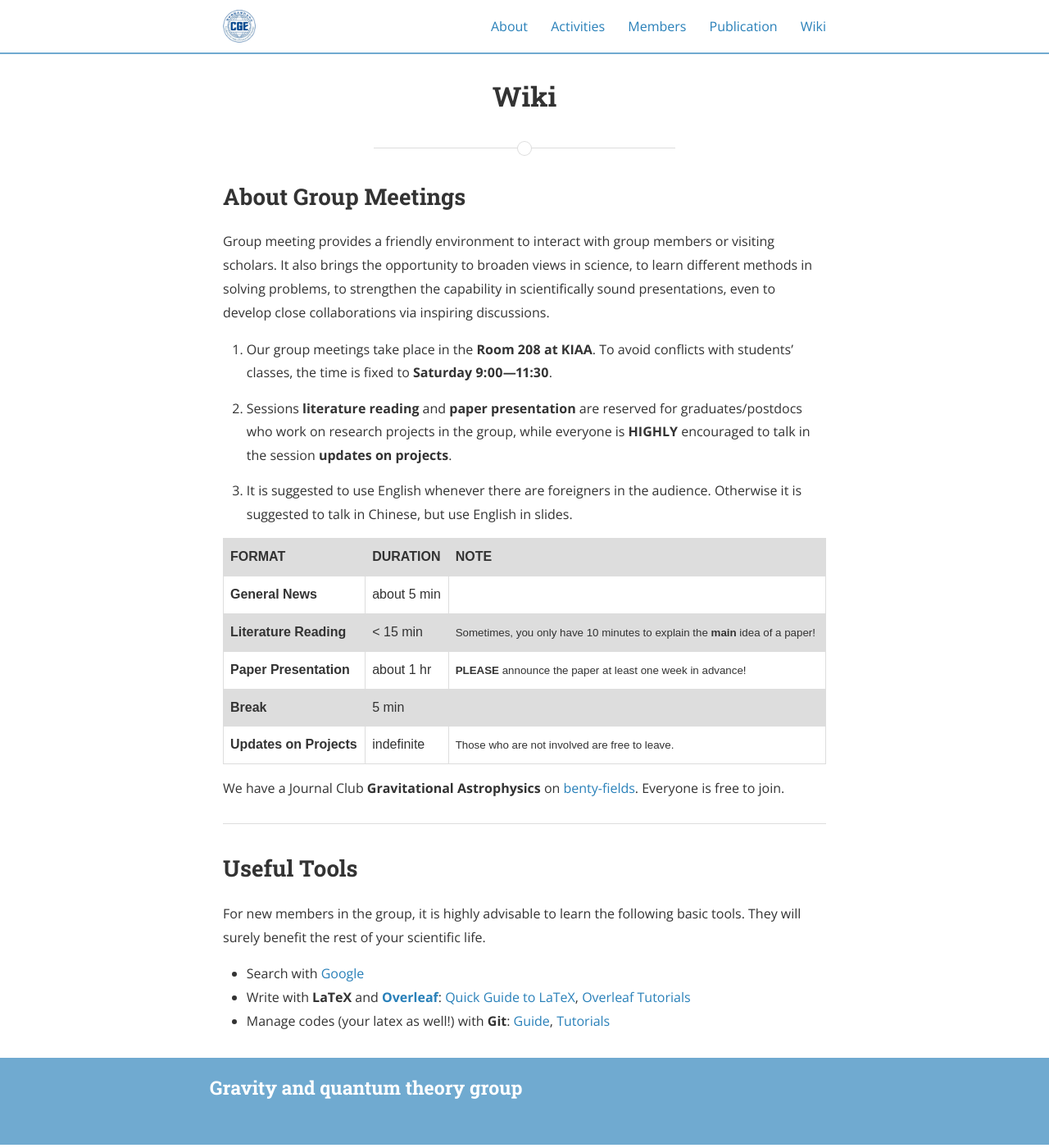
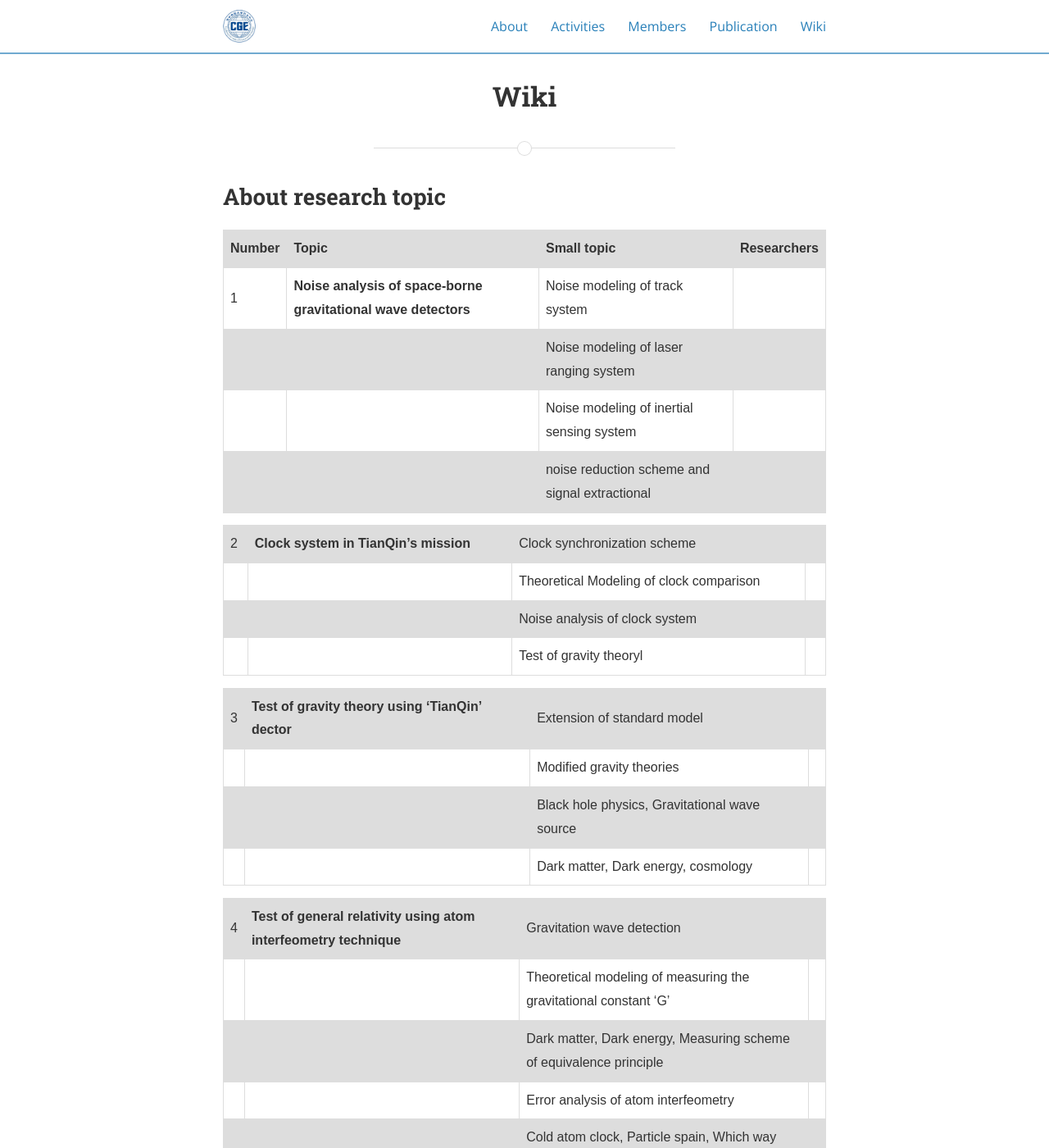
Before and after one commit to gravity-group/gravity-group.github.io, a Jekyll site: the page built from wiki.md, in a window 1280 px wide and 1400 px high. Shown: the whole window at 82% size. Built offline with Jekyll 4.4.1, drawn with Linux system fonts in a browser that asks for light colours; nearby versions of some CDN libraries.

Commit message:
wiki researcn topic

```diff
--- a/wiki.md
+++ b/wiki.md
@@ -21,6 +21,30 @@ tr:nth-child(odd) {
   background-color: #dddddd;
 }
 </style>
+
+## About research topic
+
+| **Number** | **Topic** | **Small topic** | **Researchers** |
+|1| **Noise analysis of space-borne gravitational wave detectors** | Noise modeling of track system | |
+| | | Noise modeling of laser ranging system  | |
+| | | Noise modeling of inertial sensing system | |
+| | | noise reduction scheme and signal extractional | |
+
+|2| **Clock system in TianQin's mission** | Clock synchronization scheme | |
+| | | Theoretical Modeling of clock comparison  | |
+| | | Noise analysis of clock system | |
+| | | Test of gravity theoryl | |
+
+|3| **Test of gravity theory using 'TianQin' dector** | Extension of standard model |  |
+| | | Modified gravity theories  | |
+| | | Black hole physics, Gravitational wave source | |
+| | | Dark matter, Dark energy, cosmology | |
+
+|4| **Test of general relativity using atom interfeometry technique** | Gravitation wave detection |  |
+| | | Theoretical modeling of measuring the gravitational constant 'G'  | |
+| | | Dark matter, Dark energy, Measuring scheme of equivalence principle | |
+| | | Error analysis of atom interfeometry | |
+| | | Cold atom clock, Particle spain, Which way | |
 
 ## About Group Meetings
 
```
